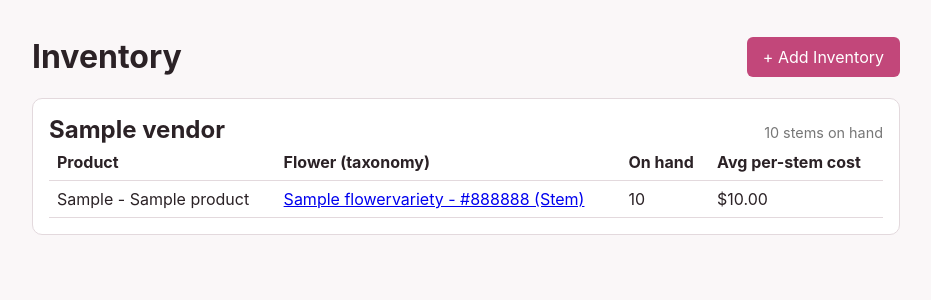
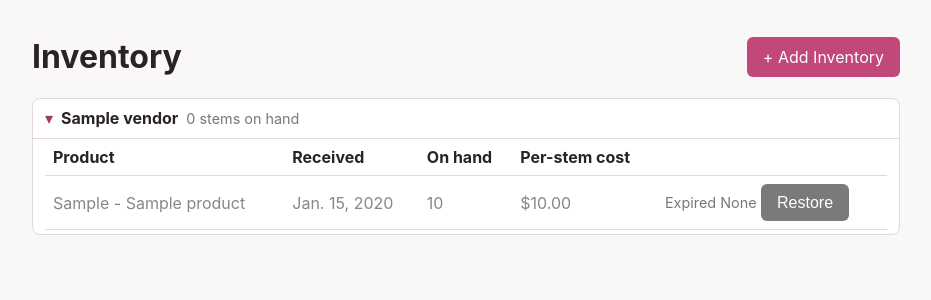
Before and after one commit to mikesmeets/arrangement-app, a Django app: page /inventory/ in a window 1280 px wide. Shown: the part 44-344 px from the top of the page, without its empty margins (174-1105 px from the left). Run offline with Django 5.2, Linux system fonts and the light colour scheme; a user stored in the database is signed in; tables that the repository leaves empty hold one stand-in row (values such as "Sample post").

Commit message:
Collapsible inventory with per-batch expiration
- Inventory is now collapsible per vendor, showing each received batch
  (product label, date, qty, per-stem cost) inside the section.
- Batches can be marked expired (and restored) with an HTMX toggle;
  expired batches drop out of on-hand totals and product/flower average
  cost, so perished stock no longer counts or prices arrangements.
- Renamed the shared collapsible style to .collapse-group (used by both
  inventory and the arrangement builder).

Co-Authored-By: Claude Opus 4.8 <noreply@anthropic.com>

```diff
--- a/catalog/admin.py
+++ b/catalog/admin.py
@@ -68,8 +68,8 @@ class ProductAdmin(admin.ModelAdmin):
 
 @admin.register(InventoryItem)
 class InventoryItemAdmin(admin.ModelAdmin):
-    list_display = ["name", "product", "vendor", "quantity", "per_stem_cost", "date_received"]
-    list_filter = ["vendor", "flower__category"]
+    list_display = ["name", "product", "vendor", "quantity", "per_stem_cost", "date_received", "expired"]
+    list_filter = ["expired", "vendor", "flower__category"]
     search_fields = ["name"]
 
 
--- a/catalog/models.py
+++ b/catalog/models.py
@@ -76,12 +76,16 @@ class Flower(models.Model):
 
     @property
     def current_avg_cost(self):
-        result = self.inventory_items.aggregate(avg=models.Avg("per_stem_cost"))
+        result = self.inventory_items.filter(expired=False).aggregate(
+            avg=models.Avg("per_stem_cost")
+        )
         return result["avg"] or Decimal("0.00")
 
     @property
     def quantity_on_hand(self):
-        result = self.inventory_items.aggregate(total=models.Sum("quantity"))
+        result = self.inventory_items.filter(expired=False).aggregate(
+            total=models.Sum("quantity")
+        )
         return result["total"] or 0
 
     @property
@@ -146,12 +150,16 @@ class Product(models.Model):
 
     @property
     def current_avg_cost(self):
-        result = self.inventory_items.aggregate(avg=models.Avg("per_stem_cost"))
+        result = self.inventory_items.filter(expired=False).aggregate(
+            avg=models.Avg("per_stem_cost")
+        )
         return result["avg"] or Decimal("0.00")
 
     @property
     def quantity_on_hand(self):
-        result = self.inventory_items.aggregate(total=models.Sum("quantity"))
+        result = self.inventory_items.filter(expired=False).aggregate(
+            total=models.Sum("quantity")
+        )
         return result["total"] or 0
 
 
@@ -254,6 +262,8 @@ class InventoryItem(models.Model):
     quantity = models.PositiveIntegerField(default=0)
     per_stem_cost = models.DecimalField(max_digits=8, decimal_places=2)
     date_received = models.DateField(default=timezone.now)
+    expired = models.BooleanField(default=False)
+    expired_on = models.DateField(null=True, blank=True)
 
     class Meta:
         ordering = ["-date_received"]
--- a/catalog/urls.py
+++ b/catalog/urls.py
@@ -5,6 +5,7 @@ from . import views
 urlpatterns = [
     path("inventory/", views.inventory_list, name="inventory-list"),
     path("inventory/add/", views.inventory_add, name="inventory-add"),
+    path("inventory/<int:item_id>/expire/", views.inventory_expire, name="inventory-expire"),
     path("vendors/", views.vendor_list, name="vendor-list"),
     path("vendors/add/", views.vendor_add, name="vendor-add"),
     path("vendors/options/", views.vendor_options, name="vendor-options"),
--- a/catalog/views.py
+++ b/catalog/views.py
@@ -7,6 +7,7 @@ from django.contrib import messages
 from django.forms import modelformset_factory
 from django.http import HttpResponse
 from django.shortcuts import get_object_or_404, redirect, render
+from django.utils import timezone
 
 from .forms import FlowerForm, InventoryItemForm, InvoiceFileForm, InvoiceForm, VendorForm
 from .invoice_parsing import parse_invoice
@@ -22,25 +23,50 @@ from .models import (
 from .thumbnails import render_thumbnail
 
 
-@login_required
-def inventory_list(request):
-    products = (
-        Product.objects.select_related("vendor", "flower__variety", "flower__category")
-        .prefetch_related("inventory_items")
-        .order_by("vendor__name", "name")
+def _inventory_vendor_rows():
+    """Inventory batches grouped by vendor, newest first, for the collapsible
+    inventory screen. Active (non-expired) quantities feed the on-hand total."""
+    items = (
+        InventoryItem.objects.select_related("vendor", "product", "flower__variety")
+        .order_by("vendor__name", "product__name", "-date_received")
     )
     vendor_rows = []
     current = None
-    for product in products:
-        on_hand = product.quantity_on_hand
-        if current is None or current["vendor"] != product.vendor:
-            current = {"vendor": product.vendor, "products": [], "total_on_hand": 0}
+    for item in items:
+        if current is None or current["vendor"] != item.vendor:
+            current = {"vendor": item.vendor, "items": [], "active_on_hand": 0}
             vendor_rows.append(current)
-        current["products"].append(
-            {"product": product, "on_hand": on_hand, "avg_cost": product.current_avg_cost}
-        )
-        current["total_on_hand"] += on_hand
-    return render(request, "catalog/inventory_list.html", {"vendor_rows": vendor_rows})
+        current["items"].append(item)
+        if not item.expired:
+            current["active_on_hand"] += item.quantity
+    return vendor_rows
+
+
+@login_required
+def inventory_list(request):
+    return render(
+        request,
+        "catalog/inventory_list.html",
+        {"vendor_rows": _inventory_vendor_rows()},
+    )
+
+
+@login_required
+def inventory_expire(request, item_id):
+    item = get_object_or_404(InventoryItem, pk=item_id)
+    if request.method == "POST":
+        if item.expired:
+            item.expired = False
+            item.expired_on = None
+        else:
+            item.expired = True
+            item.expired_on = timezone.localdate()
+        item.save(update_fields=["expired", "expired_on"])
+    return render(
+        request,
+        "catalog/_inventory_vendors.html",
+        {"vendor_rows": _inventory_vendor_rows()},
+    )
 
 
 def _product_for(vendor, name, flower=None):
--- a/templates/arrangements/arrangement_edit.html
+++ b/templates/arrangements/arrangement_edit.html
@@ -24,7 +24,7 @@
   <h2>Add flowers from recent invoices</h2>
   <p class="muted">Open an invoice and tap a flower to add one stem.</p>
   {% for row in invoice_rows %}
-    <details class="invoice-group" {% if forloop.first %}open{% endif %}>
+    <details class="collapse-group" {% if forloop.first %}open{% endif %}>
       <summary>
         <strong>{{ row.vendor|default:"Unknown vendor" }}</strong>
         <span class="muted">{% if row.invoice %}{{ row.invoice.date }}{% if row.invoice.vendor_invoice_number %} &middot; #{{ row.invoice.vendor_invoice_number }}{% endif %}{% else %}Direct / manual stock{% endif %} &middot; {{ row.products|length }} product{{ row.products|length|pluralize }}</span>
--- a/templates/base.html
+++ b/templates/base.html
@@ -205,12 +205,13 @@
       cursor: pointer;
     }
     .row-delete-btn:hover { color: #7a1f1f; }
-    .invoice-group {
+    .collapse-group {
       border: 1px solid var(--border);
       border-radius: 8px;
       margin-bottom: 0.5rem;
+      background: white;
     }
-    .invoice-group > summary {
+    .collapse-group > summary {
       cursor: pointer;
       padding: 0.6rem 0.75rem;
       list-style: none;
@@ -219,15 +220,19 @@
       align-items: baseline;
       gap: 0.5rem;
     }
-    .invoice-group > summary::-webkit-details-marker { display: none; }
-    .invoice-group > summary::before {
+    .collapse-group > summary::-webkit-details-marker { display: none; }
+    .collapse-group > summary::before {
       content: "\25B8";
       color: var(--pink-dark);
       transition: transform 0.15s;
     }
-    .invoice-group[open] > summary::before { content: "\25BE"; }
-    .invoice-group[open] > summary { border-bottom: 1px solid var(--border); }
-    .invoice-group .flower-grid { padding: 0.75rem; margin-bottom: 0; }
+    .collapse-group[open] > summary::before { content: "\25BE"; }
+    .collapse-group[open] > summary { border-bottom: 1px solid var(--border); }
+    .collapse-group .flower-grid { padding: 0.75rem; margin-bottom: 0; }
+    .collapse-body { padding: 0 0.75rem 0.25rem; overflow-x: auto; }
+    tr.inv-expired td { opacity: 0.55; }
+    tr.inv-expired td.inv-action { opacity: 1; }
+    .inv-action { white-space: nowrap; }
   </style>
   {% block extra_head %}{% endblock %}
 </head>
--- /dev/null
+++ b/templates/catalog/_inventory_vendors.html
@@ -0,0 +1,49 @@
+<div id="inventory-list">
+{% for row in vendor_rows %}
+<details class="collapse-group" {% if forloop.first %}open{% endif %}>
+  <summary>
+    <strong>{{ row.vendor.name }}</strong>
+    <span class="muted">{{ row.active_on_hand }} stems on hand</span>
+  </summary>
+  <div class="collapse-body">
+    <table>
+      <thead>
+        <tr>
+          <th>Product</th>
+          <th>Received</th>
+          <th>On hand</th>
+          <th>Per-stem cost</th>
+          <th></th>
+        </tr>
+      </thead>
+      <tbody>
+        {% for item in row.items %}
+        <tr class="{% if item.expired %}inv-expired{% endif %}">
+          <td>{{ item.product.label }}</td>
+          <td>{{ item.date_received }}</td>
+          <td>{{ item.quantity }}</td>
+          <td>${{ item.per_stem_cost|floatformat:2 }}</td>
+          <td class="inv-action">
+            {% if item.expired %}
+              <span class="muted">Expired {{ item.expired_on }}</span>
+              <button type="button" class="btn btn-secondary"
+                      hx-post="{% url 'inventory-expire' item.id %}"
+                      hx-target="#inventory-list" hx-swap="outerHTML">Restore</button>
+            {% else %}
+              <button type="button" class="btn btn-danger"
+                      hx-post="{% url 'inventory-expire' item.id %}"
+                      hx-target="#inventory-list" hx-swap="outerHTML">Mark expired</button>
+            {% endif %}
+          </td>
+        </tr>
+        {% endfor %}
+      </tbody>
+    </table>
+  </div>
+</details>
+{% empty %}
+<div class="card">
+  <p class="muted">No inventory yet. Confirm an invoice to add stock, or <a href="{% url 'inventory-add' %}">add inventory by hand</a>.</p>
+</div>
+{% endfor %}
+</div>
--- a/templates/catalog/inventory_list.html
+++ b/templates/catalog/inventory_list.html
@@ -5,37 +5,5 @@
   <h1>Inventory</h1>
   <a class="btn" href="{% url 'inventory-add' %}">+ Add Inventory</a>
 </div>
-
-{% for row in vendor_rows %}
-<div class="card">
-  <div style="display:flex;justify-content:space-between;align-items:baseline;">
-    <h2 style="margin:0;">{{ row.vendor.name }}</h2>
-    <span class="muted">{{ row.total_on_hand }} stems on hand</span>
-  </div>
-  <table>
-    <thead>
-      <tr>
-        <th>Product</th>
-        <th>Flower (taxonomy)</th>
-        <th>On hand</th>
-        <th>Avg per-stem cost</th>
-      </tr>
-    </thead>
-    <tbody>
-      {% for entry in row.products %}
-      <tr>
-        <td>{{ entry.product.label }}</td>
-        <td>{% if entry.product.flower %}<a href="{% url 'flower-detail' entry.product.flower.pk %}">{{ entry.product.flower }}</a>{% else %}<span class="muted">—</span>{% endif %}</td>
-        <td>{{ entry.on_hand }}</td>
-        <td>${{ entry.avg_cost|floatformat:2 }}</td>
-      </tr>
-      {% endfor %}
-    </tbody>
-  </table>
-</div>
-{% empty %}
-<div class="card">
-  <p class="muted">No inventory yet. Confirm an invoice to add stock, or <a href="{% url 'inventory-add' %}">add inventory by hand</a>.</p>
-</div>
-{% endfor %}
+{% include "catalog/_inventory_vendors.html" %}
 {% endblock %}
```
Also changed, not shown: catalog/migrations/0013_inventoryitem_expired_inventoryitem_expired_on.py (added).
